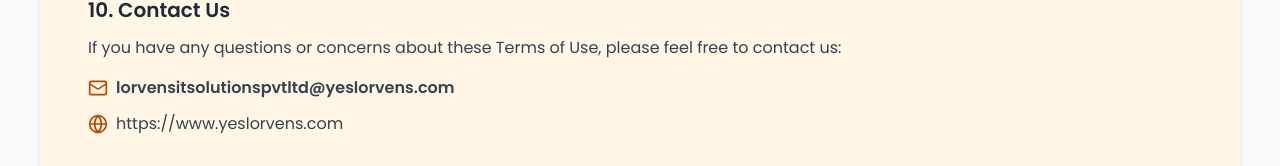
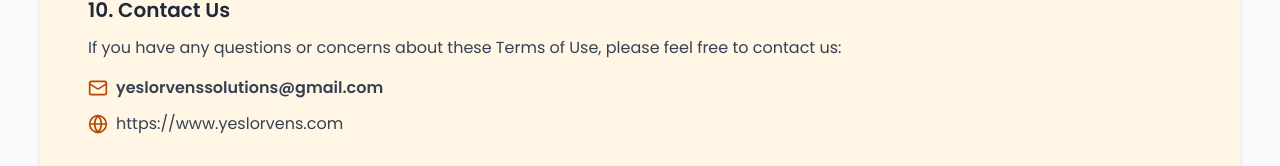
Before and after one commit to LorvensITSolutions/lorvens-v1, a React (Vite) app: page /terms-of-use in a window 1280 px wide. Shown: the part 3662-3828 px from the top of the page. Built offline with nearby package versions, Linux system fonts and the light colour scheme.

Commit message:
Update TermsOfUse.jsx

```diff
--- a/src/components/TermsOfUse.jsx
+++ b/src/components/TermsOfUse.jsx
@@ -221,7 +221,7 @@
        {/* Contact Email */}
 <p className="text-gray-700 font-semibold flex items-center gap-2">
   <Mail className="w-5 h-5 text-[#B44A00]" />
-  lorvensitsolutionspvtltd@yeslorvens.com
+  yeslorvenssolutions@gmail.com
 </p>
 
 {/* Website Link */}
```
